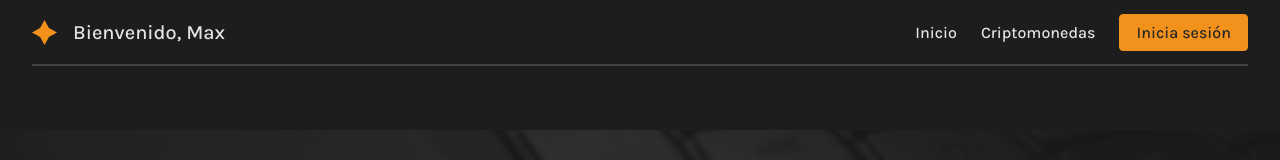
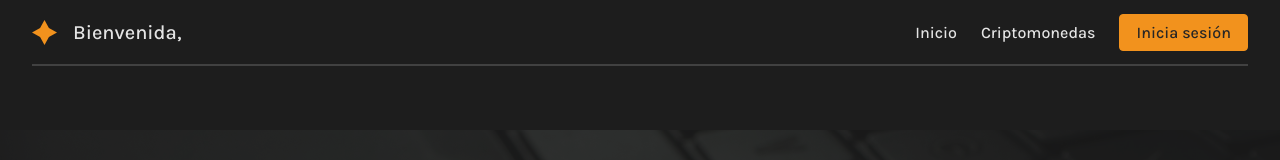
Before and after one commit to MaximilianoLeonel23/criptavisor-criptocurrencyapp, a React (Create React App) app: page / in a window 1280 px wide. Shown: the top 160 px of the page. Built offline with nearby package versions, Linux system fonts and the light colour scheme; no server answers.

Commit message:
Testeo de api user y userContext. Funcionando... Queda autentificarlo con el login

```diff
--- a/src/App.js
+++ b/src/App.js
@@ -1,11 +1,25 @@
 import Nav from "./components/nav/nav";
 import { Outlet } from "react-router-dom";
+import React, { useState, useEffect } from "react";
+
+export const userContext = React.createContext();
+
 function App() {
+  const [user, setUser] = useState({});
+
+  useEffect(() => {
+    fetch("https://dummyjson.com/users/15")
+      .then((res) => res.json())
+      .then((data) => setUser(data));
+  }, []);
+
   return (
-    <div className="app_container">
-      <Nav />
-      <Outlet />
-    </div>
+    <userContext.Provider value={user}>
+      <div className="app_container">
+        <Nav />
+        <Outlet />
+      </div>
+    </userContext.Provider>
   );
 }
 
--- a/src/components/home/home.js
+++ b/src/components/home/home.js
@@ -1,9 +1,13 @@
 import New from "./news";
 import Criptomonedas from "../../functions/functions";
 import { Link } from "react-router-dom";
+
 const Home = () => {
   const top = Criptomonedas().slice([0], [5]);
-  console.log(top);
+
+
+
+
   return (
     <>
       <header className="home_header">
--- a/src/components/login/login.js
+++ b/src/components/login/login.js
@@ -9,6 +9,7 @@ const Login = () => {
     username: "",
     password: "",
   });
+
 
   /* Testing data
   username: kminchelle
--- a/src/components/nav/nav.js
+++ b/src/components/nav/nav.js
@@ -1,10 +1,10 @@
 import { Link, NavLink } from "react-router-dom";
-import { useState } from "react";
-
+import { useState, useContext } from "react";
+import { userContext } from "../../App";
 const Nav = () => {
   const [login, setLogin] = useState(false);
 
-
+  const user = useContext(userContext)
 
   return (
     <nav className="nav">
@@ -23,7 +23,9 @@ const Nav = () => {
         </svg>
 
         {/* Configurar el nombre del usuario */}
-        <Link to="/"> Bienvenido, Max </Link>
+
+        <Link to="/"> {user.gender === "male" ? "Bienvenido" : "Bienvenida"}, {user.firstName} </Link>
+        {console.log(user)}
       </div>
       <div className="nav_menu">
         <ul className="nav_list">
```
Also changed, not shown: src/index.js (line endings or trailing spaces).
